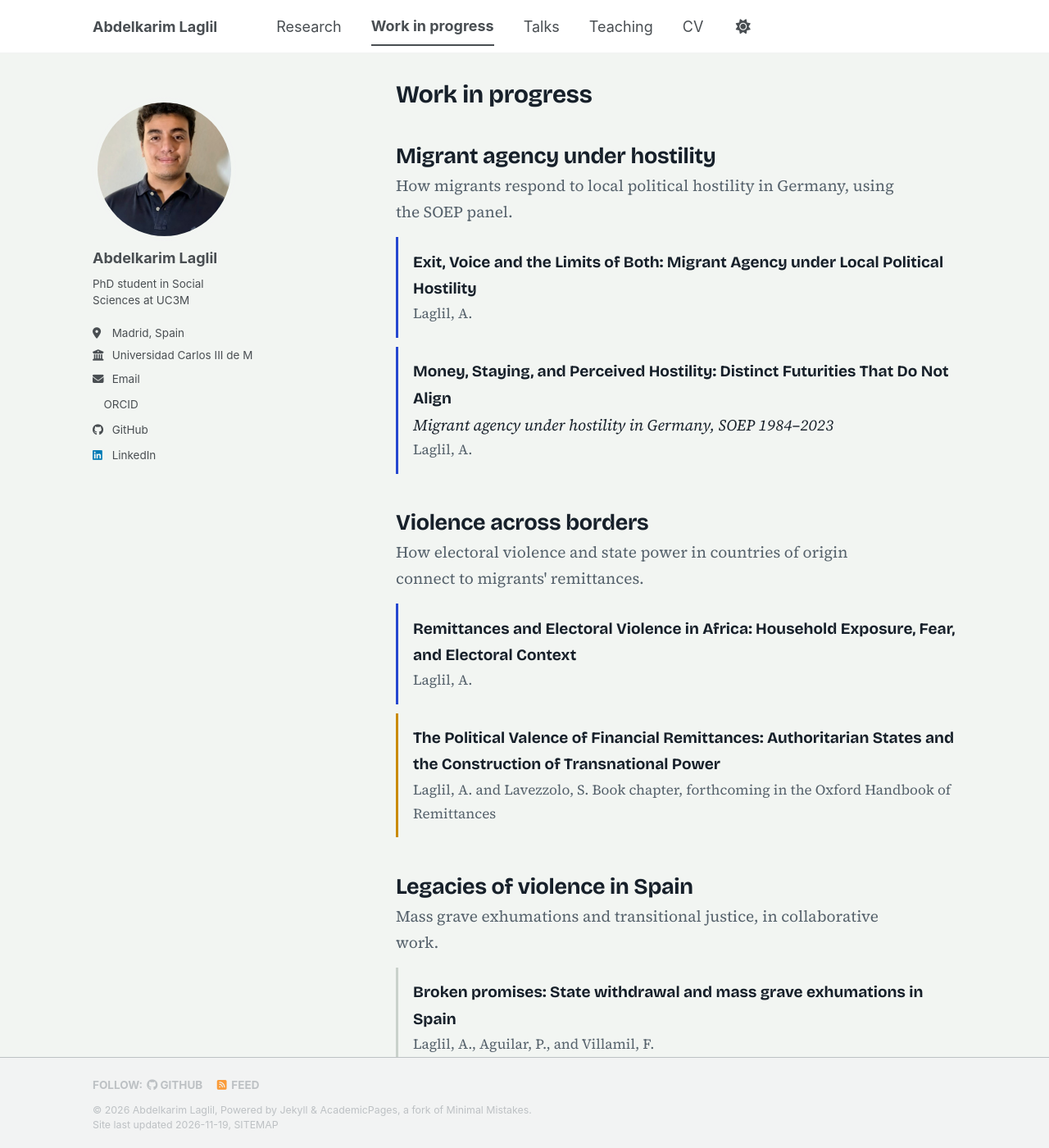
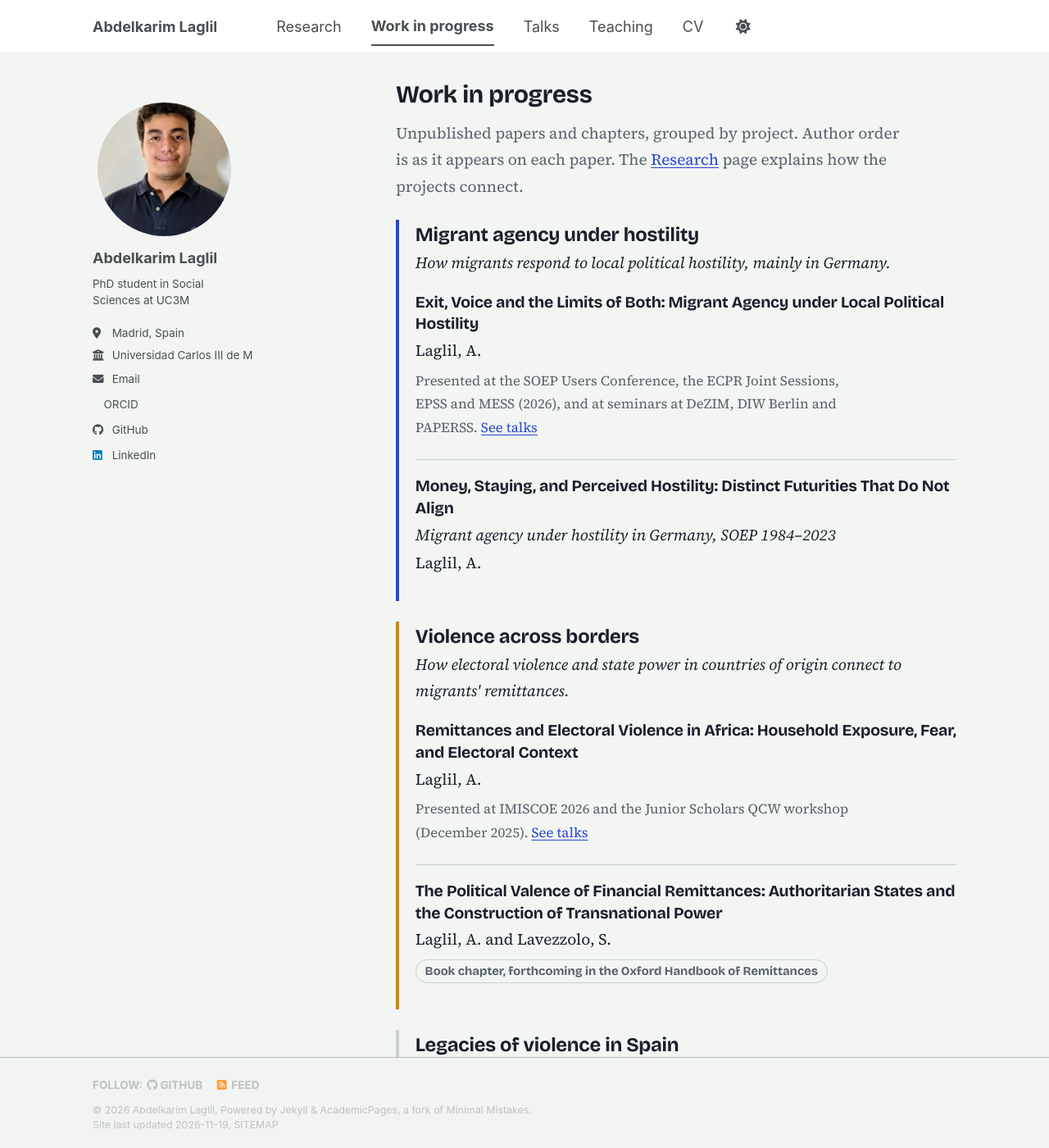
Before and after one commit to AbdelkarimLaglil/AbdelkarimLaglil.github.io, a Jekyll site: the page built from _pages/publications.md, in a window 1280 px wide and 1400 px high. Shown: the whole window at 82% size. Built offline with Jekyll 4.4.1, drawn with Linux system fonts in a browser that asks for light colours; a script bundle is joined from its source files by our own code; a style sheet for code colours, icons or effects is not loaded; some of the changed text lies outside the part shown.

Commit message:
Work in progress: redesign with paper entries per project
Co-Authored-By: Claude Sonnet 5.5 <noreply@anthropic.com>
Claude-Session: https://claude.ai/code/session_017vH5ZQkLibWayVuG7moGCB

```diff
--- a/_pages/publications.md
+++ b/_pages/publications.md
@@ -7,25 +7,50 @@ redirect_from:
 author_profile: true
 ---
 
-<section class="lh-dossier">
+<p class="lh-intro">Unpublished papers and chapters, grouped by project. Author order is as it appears on each paper. The <a href="{{ site.baseurl }}/research/">Research</a> page explains how the projects connect.</p>
+
+<section class="lh-card" id="hostility">
 <h2>Migrant agency under hostility</h2>
-<p class="lead">How migrants respond to local political hostility in Germany, using the SOEP panel.</p>
-<div class="lh-entry"><span class="title">Exit, Voice and the Limits of Both: Migrant Agency under Local Political Hostility</span><span class="who">Laglil, A.</span></div>
-<div class="lh-entry"><span class="title">Money, Staying, and Perceived Hostility: Distinct Futurities That Do Not Align</span><span class="sub">Migrant agency under hostility in Germany, SOEP 1984–2023</span><span class="who">Laglil, A.</span></div>
+<p class="q">How migrants respond to local political hostility, mainly in Germany.</p>
+<div class="lh-pp">
+<h3>Exit, Voice and the Limits of Both: Migrant Agency under Local Political Hostility</h3>
+<p class="by">Laglil, A.</p>
+<p class="at">Presented at the SOEP Users Conference, the ECPR Joint Sessions, EPSS and MESS (2026), and at seminars at DeZIM, DIW Berlin and PAPERSS. <a href="{{ site.baseurl }}/talks/">See talks</a></p>
+</div>
+<div class="lh-pp">
+<h3>Money, Staying, and Perceived Hostility: Distinct Futurities That Do Not Align</h3>
+<p class="sub">Migrant agency under hostility in Germany, SOEP 1984–2023</p>
+<p class="by">Laglil, A.</p>
+</div>
 </section>
 
-<section class="lh-dossier">
+<section class="lh-card now" id="borders">
 <h2>Violence across borders</h2>
-<p class="lead">How electoral violence and state power in countries of origin connect to migrants' remittances.</p>
-<div class="lh-entry"><span class="title">Remittances and Electoral Violence in Africa: Household Exposure, Fear, and Electoral Context</span><span class="who">Laglil, A.</span></div>
-<div class="lh-entry chapter"><span class="title">The Political Valence of Financial Remittances: Authoritarian States and the Construction of Transnational Power</span><span class="who">Laglil, A. and Lavezzolo, S. Book chapter, forthcoming in the Oxford Handbook of Remittances</span></div>
+<p class="q">How electoral violence and state power in countries of origin connect to migrants' remittances.</p>
+<div class="lh-pp">
+<h3>Remittances and Electoral Violence in Africa: Household Exposure, Fear, and Electoral Context</h3>
+<p class="by">Laglil, A.</p>
+<p class="at">Presented at IMISCOE 2026 and the Junior Scholars QCW workshop (December 2025). <a href="{{ site.baseurl }}/talks/">See talks</a></p>
+</div>
+<div class="lh-pp">
+<h3>The Political Valence of Financial Remittances: Authoritarian States and the Construction of Transnational Power</h3>
+<p class="by">Laglil, A. and Lavezzolo, S.</p>
+<p class="tag">Book chapter, forthcoming in the Oxford Handbook of Remittances</p>
+</div>
 </section>
 
-<section class="lh-dossier">
+<section class="lh-card quiet" id="spain">
 <h2>Legacies of violence in Spain</h2>
-<p class="lead">Mass grave exhumations and transitional justice, in collaborative work.</p>
-<div class="lh-entry minor"><span class="title">Broken promises: State withdrawal and mass grave exhumations in Spain</span><span class="who">Laglil, A., Aguilar, P., and Villamil, F.</span></div>
-<div class="lh-entry minor"><span class="title">The consequences of grassroots human rights: Mass grave exhumations in Spain</span><span class="who">Villamil, F., Aguilar, P., De la Cuesta, F., and Laglil, A. Working paper</span></div>
+<p class="q">Mass grave exhumations and transitional justice, in collaborative work.</p>
+<div class="lh-pp">
+<h3>Broken promises: State withdrawal and mass grave exhumations in Spain</h3>
+<p class="by">Laglil, A., Aguilar, P., and Villamil, F.</p>
+</div>
+<div class="lh-pp">
+<h3>The consequences of grassroots human rights: Mass grave exhumations in Spain</h3>
+<p class="by">Villamil, F., Aguilar, P., De la Cuesta, F., and Laglil, A.</p>
+<p class="tag">Working paper</p>
+</div>
 </section>
 
 <section class="lh-dossier">
--- a/_sass/layout/_lh.scss
+++ b/_sass/layout/_lh.scss
@@ -170,3 +170,14 @@ html[data-theme="dark"] .lh-node[aria-pressed="true"] { background: rgba(142, 16
 @keyframes lh-flash { from { background: rgba(37, 71, 208, 0.12); } to { background: transparent; } }
 @media (max-width: 40em) { .lh-card dl { grid-template-columns: 1fr; gap: 0; } .lh-card dd { margin-bottom: 0.4rem; } }
 @media (prefers-reduced-motion: reduce) { .lh-card.flash { animation: none; } }
+
+/* ---- Work in progress: paper entries inside project cards ---- */
+.lh-intro { max-width: 46rem; color: var(--lh-muted); margin: 0 0 0.6rem; }
+.lh-card .lh-pp { margin: 1.1rem 0 1.3rem; }
+.lh-card .lh-pp + .lh-pp { padding-top: 1.1rem; border-top: 1px solid var(--lh-rule); }
+.lh-pp h3 { margin: 0 0 0.15rem; font-family: var(--lh-display); font-size: 1.08rem; line-height: 1.35; font-weight: 700; }
+.lh-pp p { margin: 0.1rem 0; }
+.lh-pp .sub { font-style: italic; }
+.lh-pp .by { color: var(--lh-ink); }
+.lh-pp .tag { display: inline-block; margin-top: 0.35rem; padding: 0.05rem 0.6rem; border: 1px solid var(--lh-rule); border-radius: 999px; font-family: var(--lh-display); font-size: 0.82rem; font-weight: 600; color: var(--lh-muted); }
+.lh-pp .at { margin-top: 0.4rem; font-size: 0.93rem; color: var(--lh-muted); }
```
